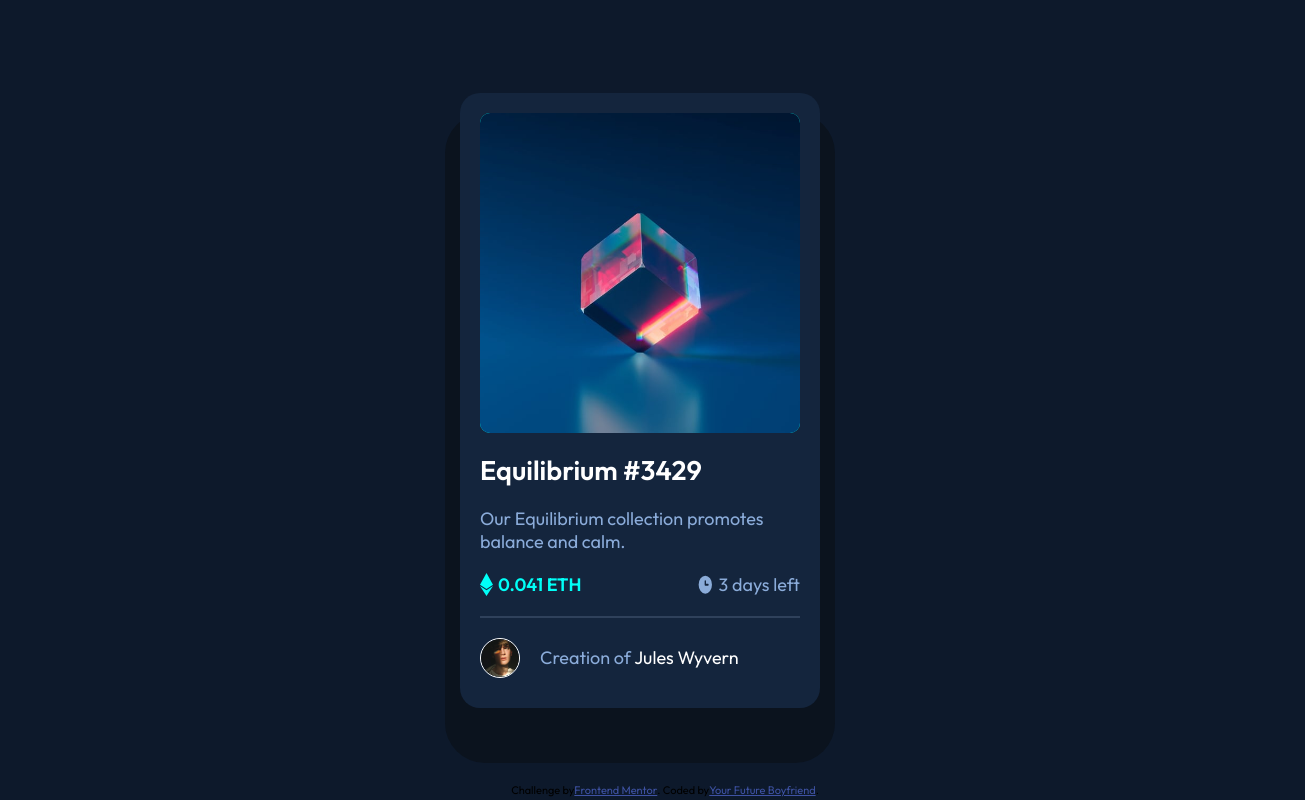
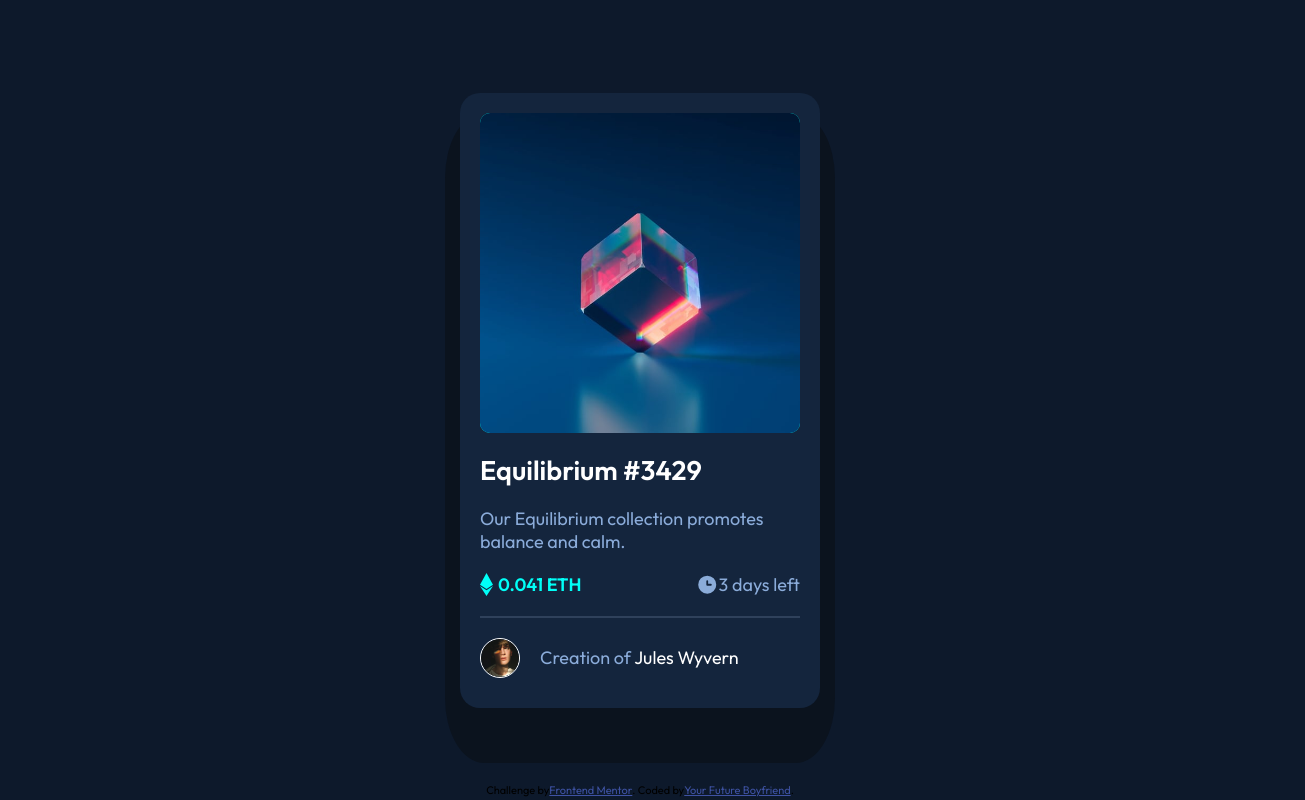
Before and after one commit to DeadParadox/DeadParadox.github.io, a plain HTML site: page index.html in a window 1280 px wide. Shown: the whole page, 1305 px wide, since content can reach past the window. Drawn offline with Linux system fonts and the light colour scheme.

Commit message:
Fixed attribution positioning

```diff
--- a/styles.css
+++ b/styles.css
@@ -31,7 +31,6 @@ body {
     align-items: center;
     justify-items: center;
     overflow: visible;
-    padding: 25px;
 }
 
 .container {
@@ -57,7 +56,7 @@ body {
     align-self: center;
     justify-self: center;
     background: hsl(216, 46%, 8%);
-    border-radius: 40px;
+    border-radius: 10%;
     z-index: -1;
 }
 
@@ -109,10 +108,11 @@ li {
 
 .time {
     margin: 0;
+    word-wrap: ;
 }
 
 .time img {
-    padding-right: 5px;
+    width: 23px;
 }
 
 .image-container {
```
